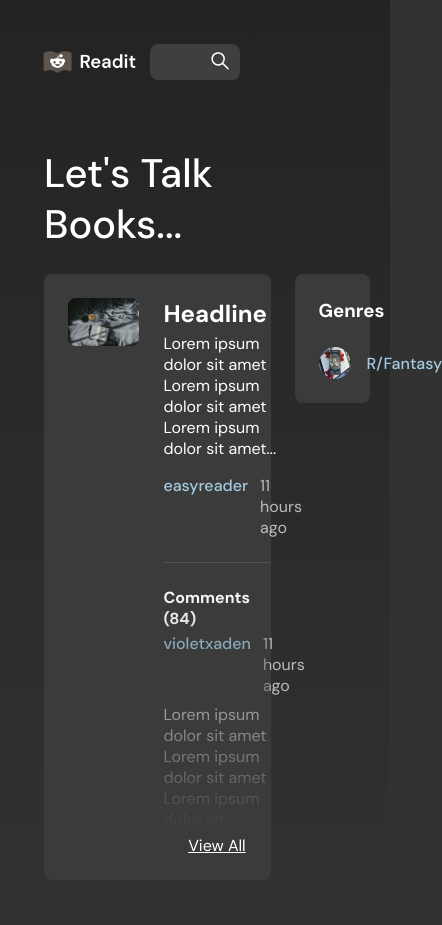
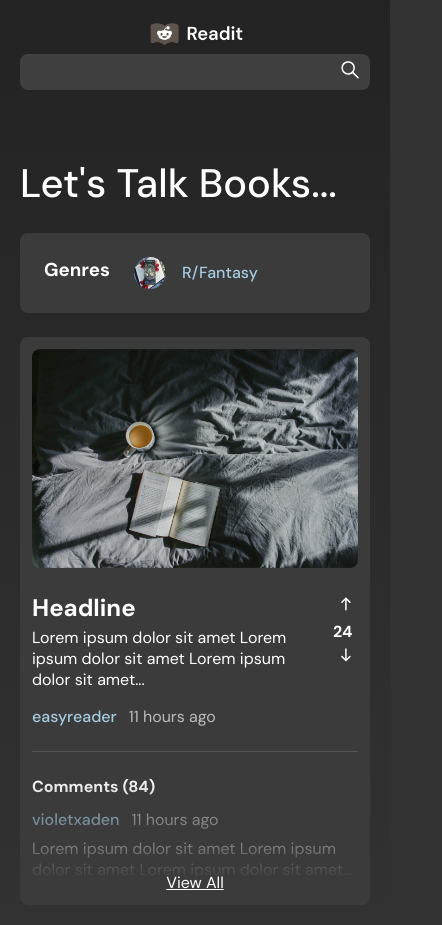
Before and after one commit to designerchloe/readit, a React (Create React App) app: page / in a window 390 px wide. Shown: the whole page, 442 px wide, since content can reach past the window. Built offline with nearby package versions, Linux system fonts and the light colour scheme.

Commit message:
Add state to searchbar

```diff
--- a/src/App.css
+++ b/src/App.css
@@ -47,7 +47,7 @@ body {
   clear: both;
   background: linear-gradient(#232323, #323232);
   width: 100%;
-  padding: 44px;
+  padding: 24px 44px 44px 44px;
   display: flex;
   flex-direction: column;
   gap: 24px;
@@ -78,6 +78,7 @@ body {
   display: flex;
   flex-direction: column;
   width: 60%;
+  justify-content: space-between;
   gap: 24px;
 }
 
@@ -90,6 +91,7 @@ body {
   display: flex;
   flex-direction: column;
   gap: 4px;
+  width: 90%;
 }
 
 .post-metadata {
@@ -141,6 +143,8 @@ button {
   display: flex;
   flex-direction: column;
   align-items: center;
+  min-height: 88px;
+  gap: 8px;
 }
 
 .comment-metadata span.link, .post-metadata span.link, .link {
@@ -216,6 +220,7 @@ button {
 .search-form {
     display: flex;
     width: 30%;
+    min-width: 360px;
 }
 
 nav {
@@ -226,8 +231,69 @@ nav {
 
 .logo {
   position: absolute;
-  top: 48px;
+  top: 28px;
   left: 40px;
   width: 96px;
   height: fit-content;
 }
+
+@media screen and (max-width: 1200px){
+  .content-container {
+    flex-direction: column-reverse;
+  }
+
+  .posts-container {
+    width: 100%;
+  }
+
+  .genres-container {
+    width: 100%;
+    flex-direction: row;
+    overflow: scroll;
+  }
+
+  ::-webkit-scrollbar {
+    display: none;
+  }
+
+  nav {
+    justify-content: space-between;
+  }
+
+  .logo {
+    position: static;
+    width: 96px;
+    height: fit-content;
+  }
+}
+
+@media screen and (max-width: 900px) {
+
+  .page-container {
+    padding: 20px;
+  }
+
+  .post-container {
+    flex-direction: column;
+    padding: 12px;
+  }
+
+  .post-img {
+    width: 100%;
+  }
+
+  .post-main-content-container {
+    width: 100%;
+  }
+}
+
+@media screen and (max-width: 600px) {
+  nav {
+    flex-direction: column;
+    align-items: center;
+  }
+
+  .search-form {
+    min-width: 100%;
+  }
+}
--- a/src/components/searchbar.js
+++ b/src/components/searchbar.js
@@ -1,8 +1,21 @@
+import React, {useState} from 'react';
 
 function Searchbar() {
+    const [term, setTerm] = useState('');
+
+    const handleTermChange = (event) => {
+        setTerm(event.target.value);
+        console.log(term);
+      };
+
+    const search = (event) => {
+        event.preventDefault();
+        console.log('searched!');
+    }
+
     return (
-        <form className="search-form">
-            <input className="search-input" type='text'/>
+        <form className="search-form" onSubmit={search} >
+            <input className="search-input" type='text' onChange={handleTermChange} />
             <button type='submit' >
                 <svg width="24" height="25" viewBox="0 0 24 25" fill="none" xmlns="http://www.w3.org/2000/svg">
                     <path fill-rule="evenodd" clip-rule="evenodd" d="M14.3854 16.154C11.7351 18.2767 7.85569 18.1096 5.3989 15.6529C2.76287 13.0168 2.76287 8.74295 5.3989 6.10691C8.03494 3.47087 12.3088 3.47087 14.9448 6.10691C17.4016 8.56369 17.5687 12.4431 15.446 15.0934L20.6017 20.249C20.8946 20.5419 20.8946 21.0168 20.6017 21.3097C20.3088 21.6026 19.8339 21.6026 19.541 21.3097L14.3854 16.154ZM6.45956 14.5922C4.40931 12.5419 4.40931 9.21782 6.45956 7.16757C8.50982 5.11732 11.8339 5.11732 13.8842 7.16757C15.9329 9.21632 15.9344 12.5371 13.8887 14.5877C13.8872 14.5892 13.8857 14.5907 13.8842 14.5922C13.8827 14.5937 13.8812 14.5952 13.8797 14.5967C11.8291 16.6424 8.50831 16.6409 6.45956 14.5922Z" fill="white"/>
```
